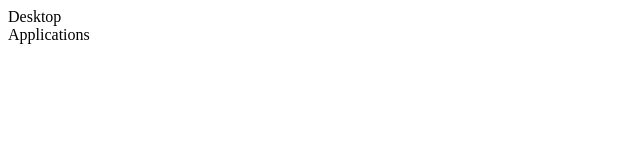
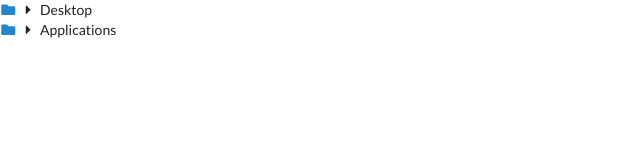
Before and after one commit to lognorman20/file-tree-gadget, a React (Create React App) app: page / in a window 1280 px wide. Shown: the top 160 px of the page, without its empty margins (0-640 px from the left). Built offline with nearby package versions, Linux system fonts and the light colour scheme.

Commit message:
add folder styling

```diff
--- a/public/index.html
+++ b/public/index.html
@@ -10,6 +10,7 @@
       content="Web site created using create-react-app"
     />
     <link rel="apple-touch-icon" href="%PUBLIC_URL%/logo192.png" />
+    <link rel="stylesheet" href="https://cdnjs.cloudflare.com/ajax/libs/semantic-ui/2.4.1/semantic.min.css" integrity="sha512-8bHTC73gkZ7rZ7vpqUQThUDhqcNFyYi2xgDgPDHc+GXVGHXq+xPjynxIopALmOPqzo9JZj0k6OqqewdGO3EsrQ==" crossorigin="anonymous" referrerpolicy="no-referrer" />
     <!--
       manifest.json provides metadata used when your web app is installed on a
       user's mobile device or desktop. See https://developers.google.com/web/fundamentals/web-app-manifest/
--- a/src/App.js
+++ b/src/App.js
@@ -20,6 +20,7 @@
 const Folder = (props) => {
 	const [isOpen, setIsOpen] = useState(false);
 	const {name, children} = props;
+	const direction = isOpen ? 'down' : 'right';
 	const handleClick = () => {
 		setIsOpen(!isOpen);
 	}
@@ -27,8 +28,10 @@
 	const childMargin = { marginLeft: '20px' };
 	return <div>
 		<span onClick={handleClick}>
-			{name}
+			<i className="blue folder icon"></i>
+			<i className={`caret ${direction} icon`}></i>
 		</span>
+		{name}
 		<div style={childMargin}>
 			{isOpen ? children : null}
 		</div>
```
